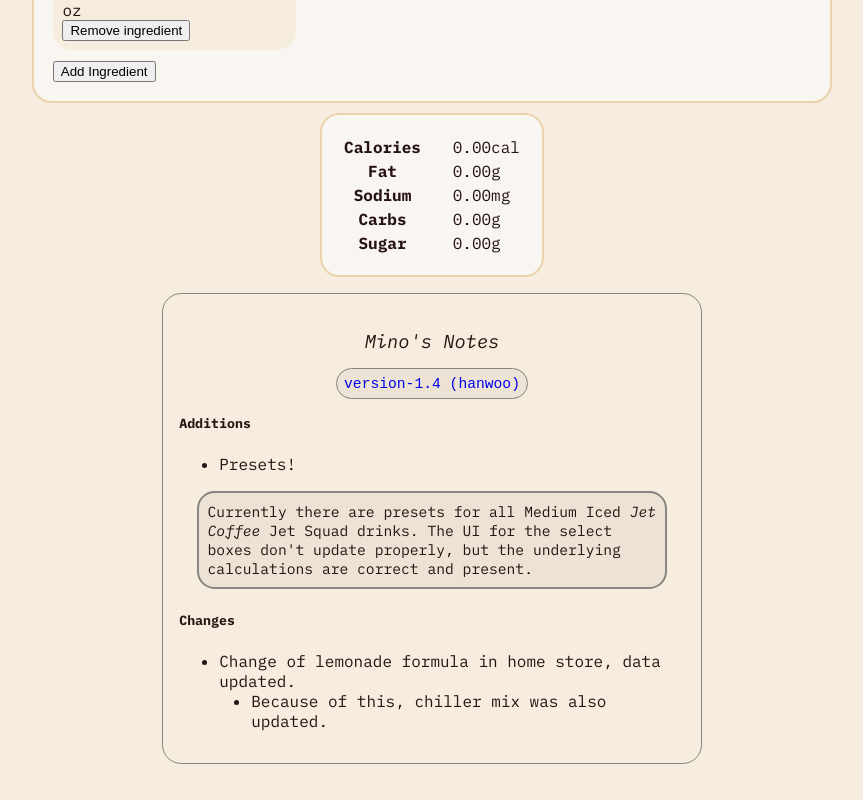
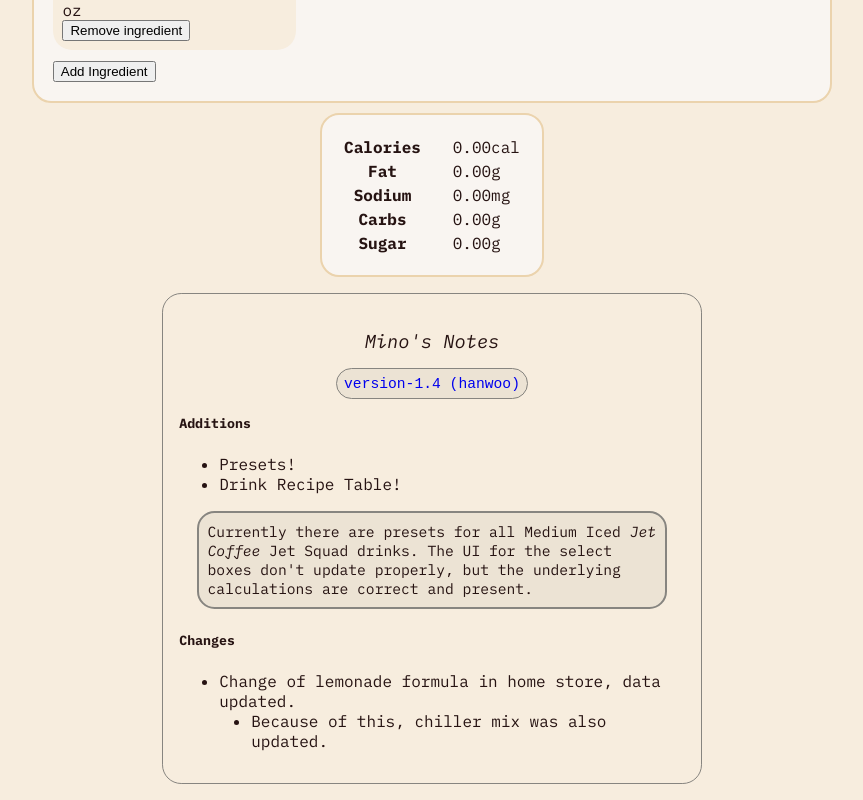
Before and after one commit to muraminotaur/barista-tool, a SvelteKit app: page / in a window 1280 px wide. Shown: the part 470-1270 px from the top of the page, without its empty margins (208-1071 px from the left). Built offline with nearby package versions, Linux system fonts and the light colour scheme.

Commit message:
updating the patch notes and that's it i swear

```diff
--- a/src/routes/+page.svelte
+++ b/src/routes/+page.svelte
@@ -22,6 +22,7 @@
     <h5>Additions</h5>
     <ul>
         <li>Presets!</li>
+        <li>Drink Recipe Table!</li>
     </ul>
     <div class="subnote">
         Currently there are presets for all Medium Iced <i>Jet Coffee</i> Jet Squad drinks.
```
